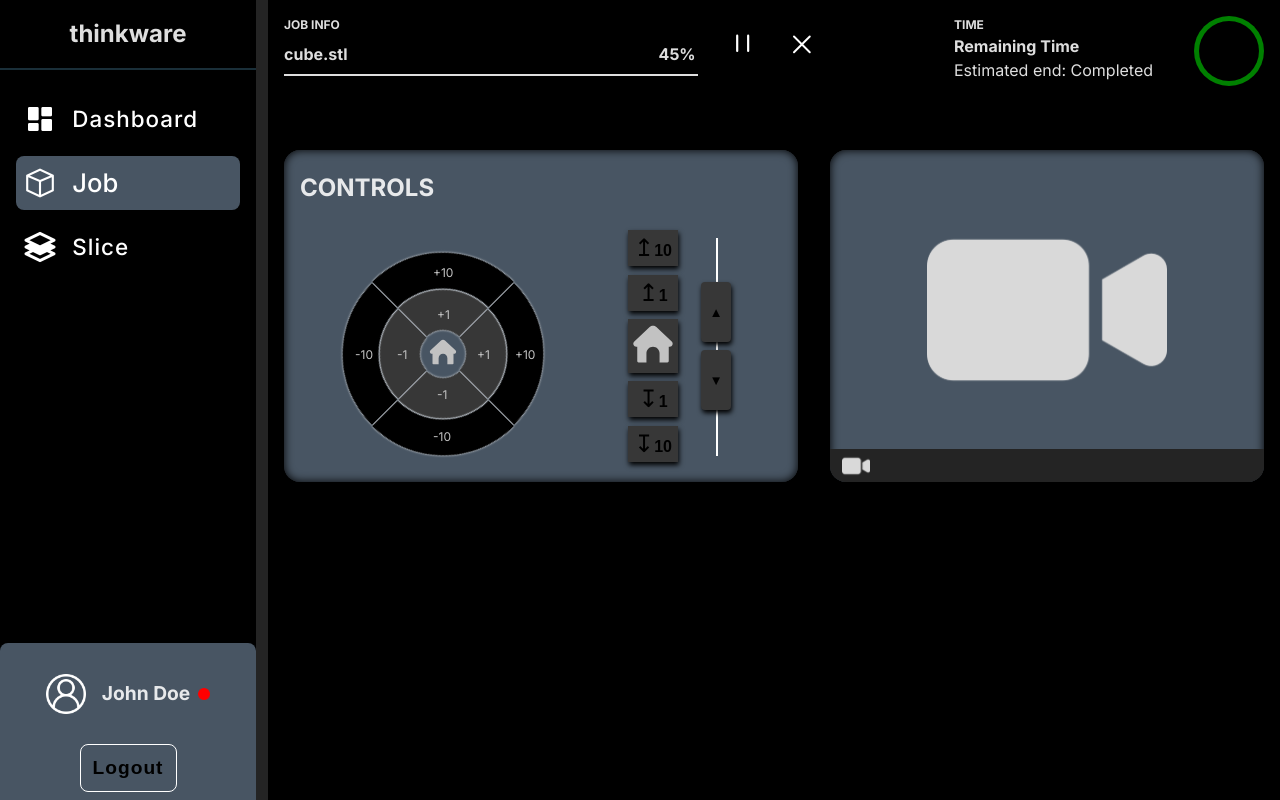
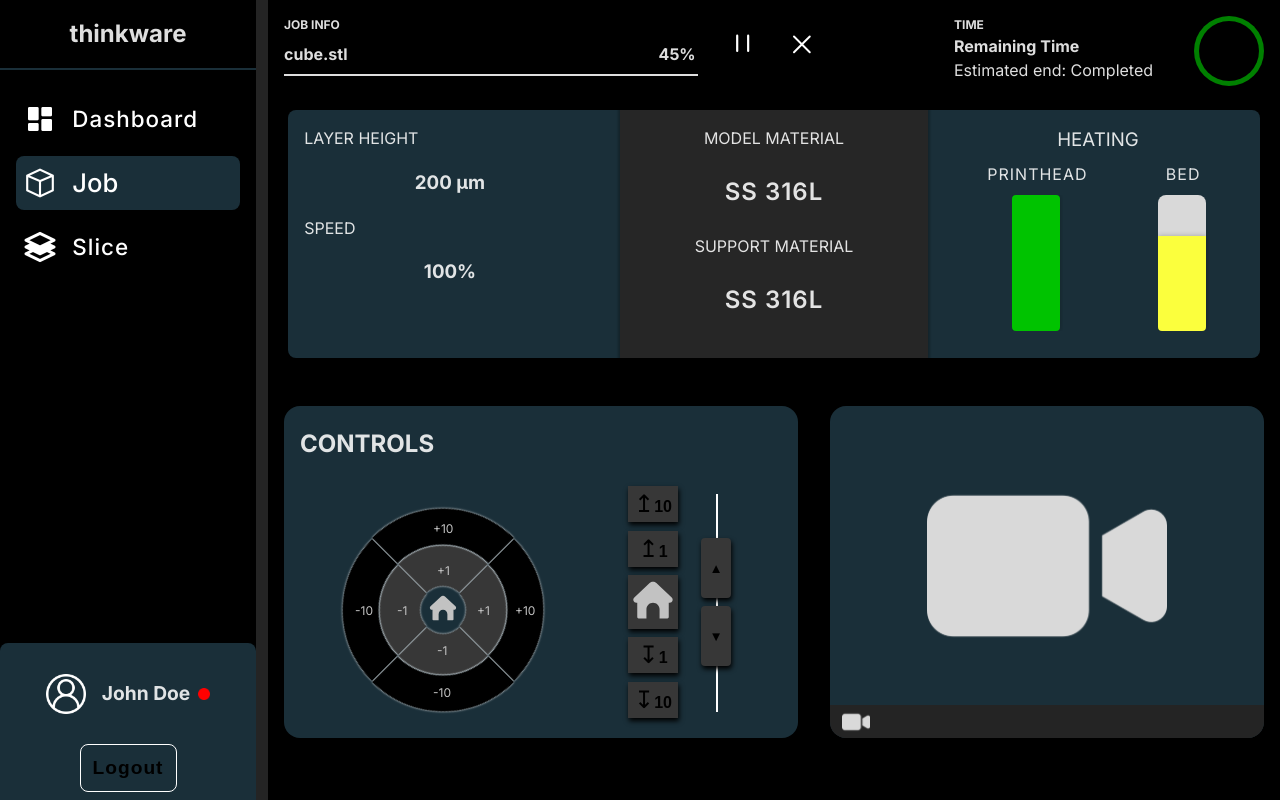
Before and after one commit to thinkmetal-shbhm/thinkware-rpi-alpha, a React (Vite) app in the folder app/: page /job in a window 1280 px wide. Built offline with nearby package versions, Linux system fonts and the light colour scheme; no server answers.

Commit message:
style: Print material info added, with heating progress bars and background theme changed, cam and control shadow removed

```diff
--- a/app/src/components/CameraWindow/CameraWindow.module.css
+++ b/app/src/components/CameraWindow/CameraWindow.module.css
@@ -4,7 +4,7 @@
   width: 45%;
   height: 332px;
   min-width: 350px;
-  box-shadow: 0 0 10px black inset;
+  /* box-shadow: 0 0 10px black inset; */
   margin: 0 1em;
   display: flex;
   flex-direction: column;
--- a/app/src/components/Controller/Controller.module.css
+++ b/app/src/components/Controller/Controller.module.css
@@ -5,7 +5,7 @@
   width: 50%;
   height: 300px;
   min-width: 350px;
-  box-shadow: 0 0 10px black inset;
+  /* box-shadow: 0 0 10px black inset; */
   margin: 0 1rem;
 
   --translateXY: -40px;
--- a/app/src/components/JobInfo/JobInfo.jsx
+++ b/app/src/components/JobInfo/JobInfo.jsx
@@ -6,6 +6,7 @@ function JobInfo({}) {
   const [estimatedEnd, setEstimatedEnd] = useState("Completed");
 
   return (
+    <>
     <section className={styles.mainJobInfo}>
       <div className={styles.job}>
         <div className={styles.fileAndProgress}>
@@ -48,6 +49,64 @@ function JobInfo({}) {
         </div>
       </div>
     </section>
+    <section className={styles.materialInfo}>
+
+     <div className={styles.presetChild}>
+     <div className={styles.presetItem}>
+      <span>
+        LAYER HEIGHT
+      </span>
+      <h3>200 µm</h3>
+      </div>
+      <div className={styles.presetItem}>
+      <span>
+       SPEED
+      </span>
+      <h3>100%</h3>
+
+     </div>
+    </div>
+
+     <div className={styles.presetChild}>
+     <div className={styles.materialName}>
+    <span>MODEL MATERIAL</span>
+      <h3>SS 316L</h3>
+      </div>
+      <div className={styles.materialName}>
+      <span>
+        SUPPORT MATERIAL
+      </span>
+      <h3>SS 316L</h3>
+     </div>
+    </div>
+
+     <div className={styles.presetChild}>
+      <h3>HEATING</h3>
+   <div className={styles.barParent}>
+   <div className={styles.barParent2}>
+      <span>PRINTHEAD</span>
+      <div class={styles.container}>
+  <div class={styles.barcontainer}>
+    <div class={styles.barExtruder}>
+    </div>
+  </div>
+
+</div>
+    </div>
+    <div className={styles.barParent2}>
+      <span>BED</span>
+      <div class={styles.container}>
+  <div class={styles.barcontainer}>
+    <div class={styles.barBed}>
+    </div>
+  </div>
+
+</div>
+    </div>
+   </div>
+    </div>
+      </section>
+    </>
   );
 }
 
--- a/app/src/components/JobInfo/JobInfo.module.css
+++ b/app/src/components/JobInfo/JobInfo.module.css
@@ -99,3 +99,122 @@ p {
   border-radius: 50%;
   background-color: black;
 }
+.materialInfo{
+  display: flex;
+  width: 96%;
+  /* background-color: var(--border-blue); */
+  background-color: var(--highlight);
+  justify-content: space-between;
+margin: 0.5rem auto;
+  border-radius: 0.5rem;
+
+
+
+}
+
+.presetChild{
+  padding: 0.5rem;
+  margin: 0.5rem ;
+  width: 30%;
+}
+.presetItem h3{
+text-align: center;
+}
+.presetChild:nth-child(2){
+  background-color: var(--highlight-black);
+  margin: 0;
+  padding: 1rem 0.5rem ;
+  text-align: center;
+  width: 30%;
+
+box-shadow: 0px 0px 2px 2px rgba(0, 0, 0, 0.25);
+}
+.presetChild:nth-child(2) span{
+  font-size: 1rem;
+
+}
+.presetChild:nth-child(2) h3{
+  font-size: 1.5rem;
+  letter-spacing: 1px;
+  font-weight: 600;
+}
+.presetChild:nth-child(3){
+  width: 30%;
+}
+.presetChild:nth-child(3) h3{
+  text-align: center;
+  margin: 0;
+  font-weight: 400;
+
+}
+
+
+/* vertical progress bar */
+
+.barParent{
+  display: flex;
+  justify-content: space-around;
+  align-items: center;
+}
+.barParent2{
+  display: flex;
+  flex-direction: column;
+  align-items: center;
+  justify-content: space-around;
+  margin-top: 0.5rem;
+}
+.barParent2 {
+  letter-spacing: 1px;
+}
+.container{
+  width: 4vw;
+  height: 17vh;
+  overflow: hidden;
+  position: relative;
+  /* margin:3rem auto; */
+  margin-top: 0.55rem;
+}
+
+.barcontainer{
+  /* background-color: #181818; */
+  background-color: #d9d9d9;
+  position: relative;
+  transform: translateY(-50%);
+  top: 50%;
+  /* margin-left: 50px; */
+  width: 3rem;
+  height: 17vh;
+  float: left;
+  border-radius: 0.5rem;
+  /* border darken(#98AFC7, 40%) 3px solid */
+}
+
+.barExtruder{
+  background-color: rgb(0, 195, 0);
+  position: absolute;
+  bottom: 0;
+  width: 100%;
+  height: 100%;
+  /* border-top: 6px solid #FFF; */
+  /* border-bottom-left-radius: 0.5rem;
+  border-bottom-right-radius: 0.5rem; */
+  border-radius: 0.25rem;
+  box-sizing: border-box;
+  animation: grow 1.5s ease-out forwards;
+  transform-origin: bottom;
+  box-shadow: 0px 0px 5px 0px rgba(0, 0, 0, 0.25);
+}
+.barBed{
+  background-color: #fbff3d;
+  position: absolute;
+  bottom: 0;
+  width: 100%;
+  height: 70%;
+  /* border-top: 6px solid #FFF; */
+  border-bottom-left-radius: 0.25rem;
+  border-bottom-right-radius: 0.25rem;
+  box-sizing: border-box;
+  animation: grow 1.5s ease-out forwards;
+  transform-origin: bottom;
+  box-shadow: 0px 0px 5px 0px rgba(0, 0, 0, 0.25);
+}
--- a/app/src/index.css
+++ b/app/src/index.css
@@ -17,11 +17,13 @@
 
   --black: #000;
   --content-bg: #242424;
-  --border-blue: rgba(52, 93, 113, 0.51);
-  --highlight: #485563;
+  --border-blue: #345d7182;
+  /* --highlight: #485563; */
+  --highlight:#345d7182;
   --green: rgba(67, 226, 131, 0.831);
   --gray: #373737;
   --silver: #c2c2c2;
+  --highlight-black:#262626;
 
   /* font sizes */
   --fs-extra-small: 0.2rem;
```
